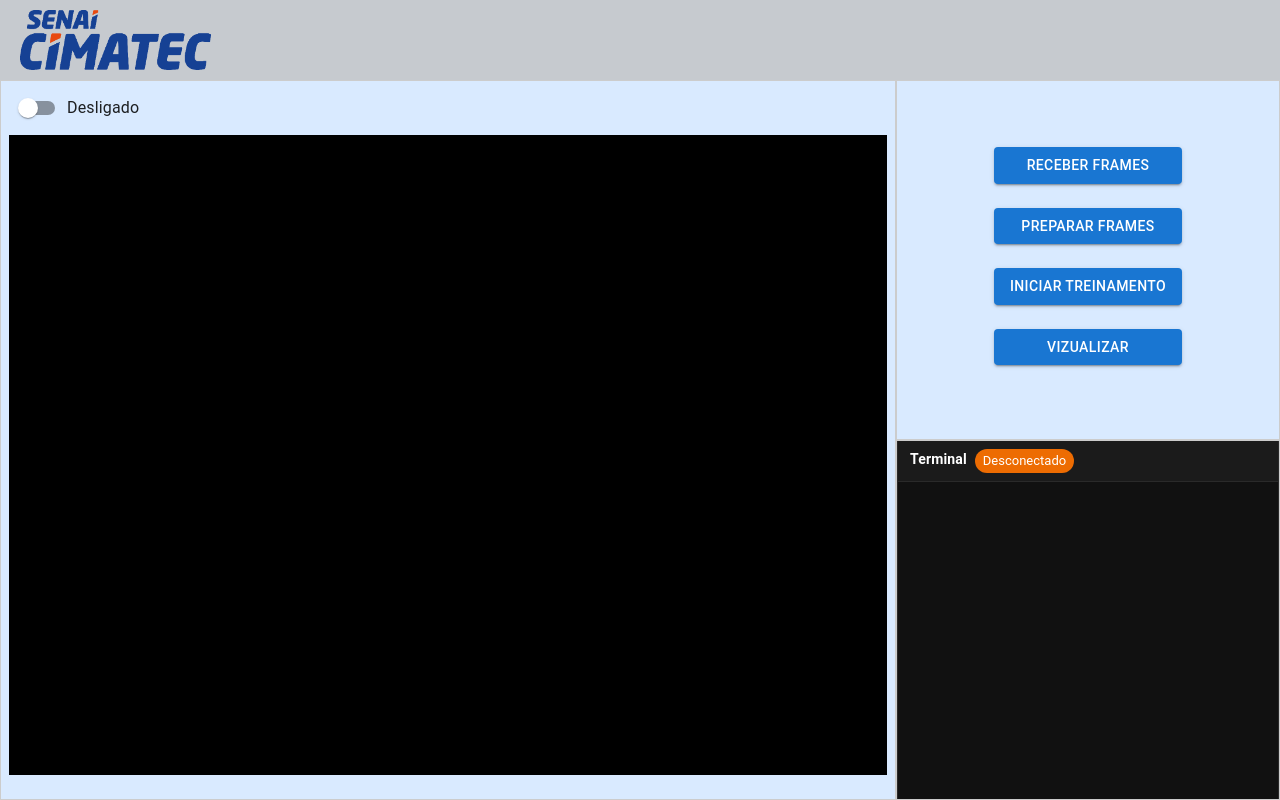
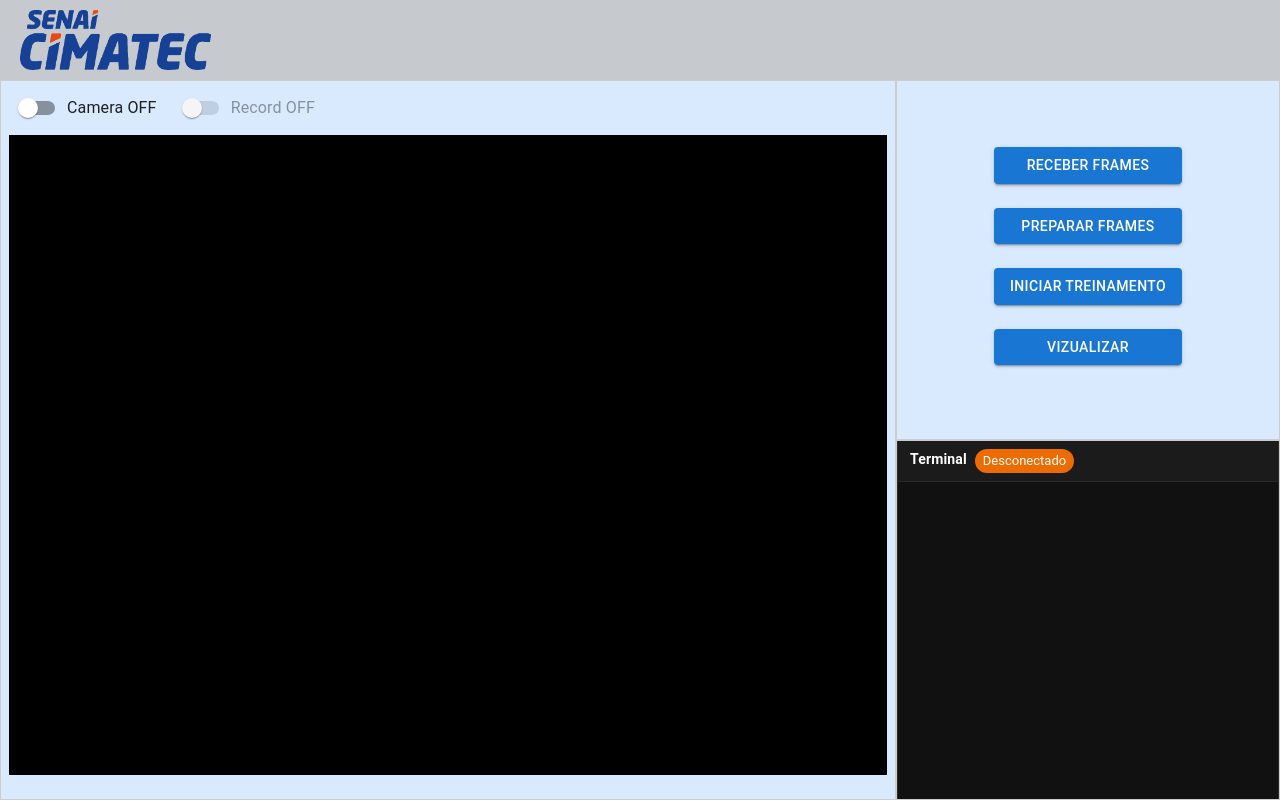
Before and after one commit to barretto-dev/index-interface, a React (Create React App) app: page / in a window 1280 px wide. Built offline with nearby package versions, Linux system fonts and the light colour scheme.

Commit message:
Add record switch on CameraWindow

```diff
--- a/src/components/CameraWindow.js
+++ b/src/components/CameraWindow.js
@@ -1,4 +1,4 @@
-import React, { useRef, useState, useEffect } from "react";
+import React, { useRef, useState } from "react";
 import { useSnackbar } from "../context/SnackbarContext";
 import {
   Box,
@@ -8,16 +8,16 @@ import {
   Stack,
   CircularProgress,
   Switch,
-  FormControlLabel
+  FormControlLabel,
 } from "@mui/material";
 
 import JSMpeg from "jsmpeg-player";
-//import { startRecord, stopRecord } from "../apiRequests/camera";
+import { startRecord, stopRecord } from "../apiRequests/camera";
 
 export default function CameraWindow() {
 
   const WS_URL = "ws://192.168.0.20:8765";
-  const TIMEOUT_CONNECTION = 5000
+  const TIMEOUT_CONNECTION = 15000
 
   const canvasRef = useRef(null);
   const playerRef = useRef(null);
@@ -28,21 +28,81 @@ export default function CameraWindow() {
   const [loading, setLoading] = useState(false);
   const [loadingMessage, setLoadingMessage] = useState("");
 
-  const [isSwitchOn, setIsSwitchOn] = useState(false);
+  const [isCameraOn, setIsCameraOn] = useState(false);
+  const [isRecordOn, setIsRecordOn] = useState(false);
 
 
-  const handleToggle = async (event) => {
+  const handleCameraToggle = async (event) => {
     const checked = event.target.checked;
 
     if (loading) return;
 
-    setIsSwitchOn(checked);
+    if(isRecordOn){
+      showSnackbar("Por favor pare a gravação antes de desligar a camera", "warning")
+      return
+    }
+
+    setIsCameraOn(checked);
 
     if (checked)
-      await handleStart();
+      await handleStartCamera();
     else
-      await handleStop();
+      await handleStopCamera();
 
+  };
+
+  const handleStartCamera = async () => {
+    if (!canvasRef.current) return;
+
+    setLoading(true);
+    setLoadingMessage("Iniciando vídeo...");
+
+    try {
+      if (playerRef.current) destroyPlayer()
+
+      firstFrameRenderedRef.current = false;
+
+      playerRef.current = new JSMpeg.Player(WS_URL, {
+        canvas: canvasRef.current,
+        autoplay: true,
+        audio: false,
+        disableGl: true,
+
+        onVideoDecode: () => {
+          if (!firstFrameRenderedRef.current) {
+            firstFrameRenderedRef.current = true
+            setLoading(false)
+          }
+        },
+      })
+
+      setTimeout(() => {
+        if (!firstFrameRenderedRef.current) {
+          setLoading(false)
+          setIsCameraOn(false)
+          showSnackbar(`Tentativa de conexão ultrapassou o limite de ${TIMEOUT_CONNECTION/1000}s`, "error")
+        }
+      }, TIMEOUT_CONNECTION)
+
+    } catch (err) {
+      setLoading(false);
+      setIsCameraOn(false);
+      showSnackbar("Erro inesperado ocorreu", "error", 6000);
+    }
+  };
+
+  const handleStopCamera = async () => {
+    if (loading) return;
+
+    setLoading(true);
+    setLoadingMessage("Parando vídeo...");
+
+    try {
+      destroyPlayer();
+    } finally {
+      setLoading(false);
+      setLoadingMessage("");
+    }
   };
 
   const destroyPlayer = () => {
@@ -66,98 +126,69 @@ export default function CameraWindow() {
     firstFrameRenderedRef.current = false;
   };
 
-  const handleStart = async () => {
-    if (!canvasRef.current) return;
+  const handleRecordToggle = async (event) => {
+    const checked = event.target.checked;
 
+    if (loading) return;
+
+    setIsRecordOn(checked);
+
+    if (checked)
+      await handleStartRecord();
+    else
+      await handleStopRecord();
+
+  };
+
+  const handleStartRecord = async () => {
+    try {
       setLoading(true);
-    setLoadingMessage("Iniciando vídeo...");
+      setLoadingMessage("Iniciando gravação...");
+      const {status, msg} = await startRecord();
 
-    try {
-      if (playerRef.current)
-        destroyPlayer()
+      if(status === "error") setIsRecordOn(false)
+      showSnackbar(msg, status)
 
-      firstFrameRenderedRef.current = false;
-
-      playerRef.current = new JSMpeg.Player(WS_URL, {
-        canvas: canvasRef.current,
-        autoplay: true,
-        audio: false,
-        disableGl: true,
-
-        onVideoDecode: () => {
-          if (!firstFrameRenderedRef.current) {
-            firstFrameRenderedRef.current = true
+    } catch (err) {
+      console.error(err);
+      showSnackbar("Erro inesperado ocorreu", "error")
+      setIsRecordOn(false)
+    }finally{
       setLoading(false)
     }
-        },
-      })
+  }
 
-      setTimeout(() => {
-        if (!firstFrameRenderedRef.current) {
-          setLoading(false)
-          setIsSwitchOn(false)
-          showSnackbar(`Tentativa de conexão ultrapassou o limite de ${TIMEOUT_CONNECTION/1000}s`, "error")
-        }
-      }, TIMEOUT_CONNECTION)
+  const handleStopRecord = async () => {
+    try {
+      setLoading(true);
+      setLoadingMessage("Parando gravação...");
+      const {status, msg} = await stopRecord();
+
+      if(status === "error") setIsRecordOn(true)
+      showSnackbar(msg, status)
 
     } catch (err) {
-      setLoading(false);
-      setIsSwitchOn(false);
-      showSnackbar("Erro inesperado ocorreu", "error", 6000);
+      console.error(err);
+      showSnackbar("Erro inesperado ocorreu", "error")
+      setIsRecordOn(true)
+    }finally{
+      setLoading(false)
     }
   };
 
-  const handleStop = async () => {
-    if (loading) return;
-
-    setLoading(true);
-    setLoadingMessage("Parando vídeo...");
-
-    try {
-      destroyPlayer();
-    } finally {
-      setLoading(false);
-      setLoadingMessage("");
-    }
-  };
-
-  useEffect(() => {
-    return () => {
-      destroyPlayer();
-    };
-  }, []);
-
   return (
     <Box sx={{ width: "100%", height: "100%", display: "flex",}}>
-      <Card
-        sx={{
-          flex: 1,
-          display: "flex",
-          flexDirection: "column",
-          backgroundColor: "#d9eaff",
-          borderRadius: 0,
-          minHeight: 0,
-        }}
-      >
-        <CardContent
-          sx={{
-            flex: 1,
-            display: "flex",
-            flexDirection: "column",
-            p: 1,
-            minHeight: 0,
-          }}
-        >
+      <Card sx={{ flex: 1, display: "flex", flexDirection: "column", backgroundColor: "#d9eaff", borderRadius: 0, minHeight: 0 }}>
+        <CardContent sx={{ flex: 1, display: "flex", flexDirection: "column", p: 1, minHeight: 0 }}>
+
           <Stack direction="row" spacing={2} alignItems="center" sx={{ mb: 1 }}>
             <FormControlLabel
-            control={
-              <Switch
-                checked={isSwitchOn}
-                onChange={handleToggle}
-                disabled={loading}
+              control={<Switch checked={isCameraOn} onChange={handleCameraToggle} disabled={loading}/>}
+              label={isCameraOn ? "Camera ON" : "Camera OFF"}
             />
-            }
-            label={isSwitchOn ? "Ligado" : "Desligado"}
+            <FormControlLabel
+              control={<Switch checked={isRecordOn} onChange={handleRecordToggle}disabled={loading || !isCameraOn}/>}
+              label={isRecordOn ? "Record ON" : "Record OFF"}
             />
           </Stack>
 
@@ -173,16 +204,7 @@ export default function CameraWindow() {
               position: "relative",
             }}
           >
-            <canvas
-              ref={canvasRef}
-              width={1280}
-              height={720}
-              style={{
-                width: "100%",
-                height: "100%",
-                display: "block",
-              }}
-            />
+            <canvas ref={canvasRef} width={1280} height={720} style={{ width: "100%", height: "100%", display: "block",}}/>
 
             {loading && (
               <Box
```
Lines whose indentation alone changed are shown as unchanged.
